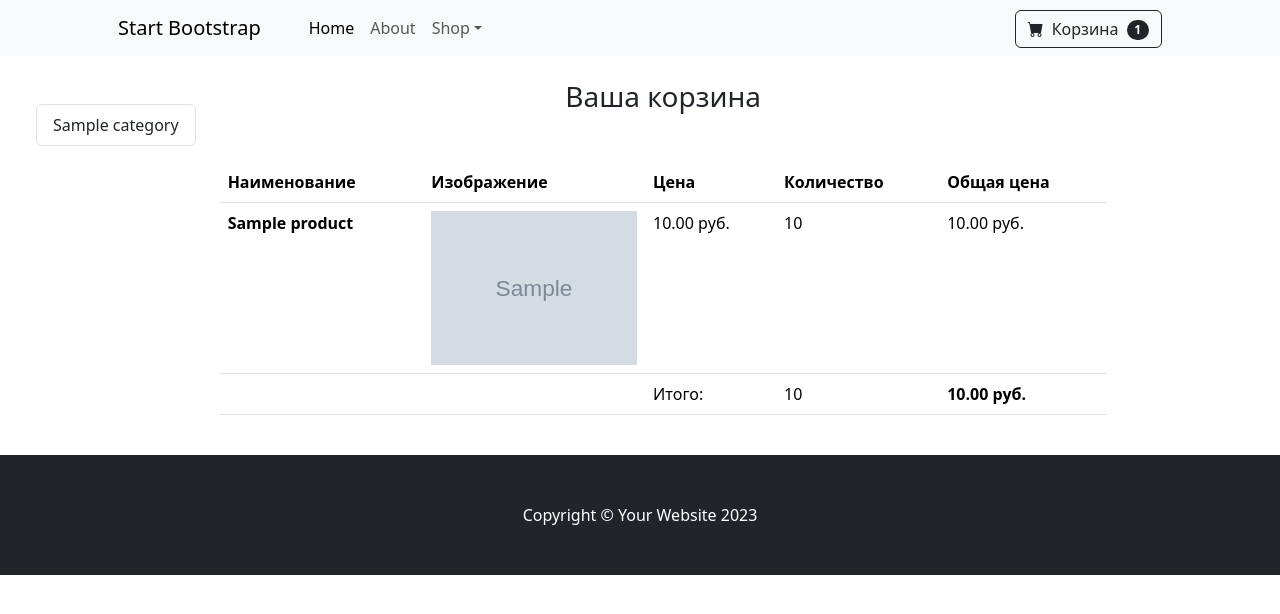
After one commit to ilmush/Shop, a Django app: page /cart/ in a window 1280 px wide. The commit adds this page. Shown: the top 614 px of the page. Run offline with Django 4.2, Linux system fonts and the light colour scheme; tables that the repository leaves empty hold one stand-in row (values such as "Sample post"); grey boxes marked "Sample" are stand-in pictures.

Commit message:
adding an item to the shopping cart

```diff
--- a/shop/shopApp/mixins.py
+++ b/shop/shopApp/mixins.py
@@ -1,6 +1,7 @@
+from django.views.generic import View
 from django.views.generic.detail import SingleObjectMixin
 
-from .models import Category
+from .models import Category, Customer, Cart
 
 
 class CategoryDetailMixin(SingleObjectMixin):
@@ -8,3 +9,22 @@ class CategoryDetailMixin(SingleObjectMixin):
         context = super().get_context_data(**kwargs)
         context['category'] = Category.objects.all()
         return context
+
+
+class CartMixin(View):
+    def dispatch(self, request, *args, **kwargs):
+        if request.user.is_authenticated:
+            customer = Customer.objects.filter(user=request.user).first()
+            if not customer:
+                customer = Customer.objects.create(
+                    user=request.user
+                )
+            cart = Cart.objects.filter(owner=customer, in_order=False).first()
+            if not cart:
+                cart = Cart.objects.create(owner=customer)
+        else:
+            cart = Cart.objects.filter(for_anonymous_user=True).first()
+            if not cart:
+                cart = Cart.objects.create(for_anonymous_user=True)
+        self.cart = cart
+        return super().dispatch(request, *args, **kwargs)
--- a/shop/shopApp/models.py
+++ b/shop/shopApp/models.py
@@ -36,30 +36,43 @@ class Product(models.Model):
 class CartProduct(models.Model):
     user = models.ForeignKey('Customer', verbose_name='Покупатель', on_delete=models.CASCADE)
     cart = models.ForeignKey('Cart', verbose_name='Корзина', on_delete=models.CASCADE, related_name='related_products')
-    products = models.ManyToManyField('Product', verbose_name='Продукты')
+    product = models.ForeignKey('Product', verbose_name='Продукты', on_delete=models.CASCADE)
     qty = models.PositiveIntegerField(default=1)
     final_price = models.DecimalField(max_digits=9, decimal_places=2, verbose_name='Общая цена')
 
     def __str__(self):
         return "Продукт {} (для корзины)".format(self.product.title)
 
+    def save(self, *args, **kwargs):
+        self.final_price = self.qty * self.product.price
+        super().save(*args, **kwargs)
+
 
 class Cart(models.Model):
-    owner = models.ForeignKey('Customer', verbose_name='Пользователь', on_delete=models.CASCADE)
+    owner = models.ForeignKey('Customer', null=True, verbose_name='Пользователь', on_delete=models.CASCADE)
     products = models.ManyToManyField(CartProduct, blank=True, related_name='related_cart')
     total_products = models.PositiveIntegerField(default=0)
-    final_price = models.DecimalField(max_digits=9, decimal_places=2, verbose_name='Сумма товаров')
+    final_price = models.DecimalField(max_digits=9, default=0, decimal_places=2, verbose_name='Сумма товаров')
     in_order = models.BooleanField(default=False)
     for_anonymous_user = models.BooleanField(default=False)
 
     def __str__(self):
         return str(self.id)
 
+    def save(self, *args, **kwargs):
+        cart_data = self.products.aggregate(models.Sum('final_price'), models.Count('id'))
+        if cart_data.get('final_price__sum'):
+            self.final_price = cart_data['final_price__sum']
+        else:
+            self.final_price = 0
+        self.total_products = cart_data['id__count']
+        super().save(*args, **kwargs)
+
 
 class Customer(models.Model):
     user = models.ForeignKey(User, verbose_name='Пользователь', on_delete=models.CASCADE)
-    phone = models.CharField(max_length=20, verbose_name='Номер телефона')
-    address = models.CharField(max_length=255, verbose_name='Адрес')
+    phone = models.CharField(max_length=20, verbose_name='Номер телефона', null=True, blank=True)
+    address = models.CharField(max_length=255, verbose_name='Адрес', null=True, blank=True)
 
     def __str__(self):
         return "Покупатель: {} {}".format(self.user.first_name, self.user.last_name)
--- a/shop/shopApp/templates/base.html
+++ b/shop/shopApp/templates/base.html
@@ -33,13 +33,11 @@
                             </ul>
                         </li>
                     </ul>
-                    <form class="d-flex">
-                        <button class="btn btn-outline-dark" type="submit">
-                            <i class="bi-cart-fill me-1"></i>
-                            Cart
-                            <span class="badge bg-dark text-white ms-1 rounded-pill">0</span>
-                        </button>
-                    </form>
+                    <a class="btn btn-outline-dark mt-auto" href="{% url 'cart' %}">
+                        <i class="bi-cart-fill me-1"></i>
+                        Корзина
+                        <span class="badge bg-dark text-white ms-1 rounded-pill">{{ cart.products.count }}</span>
+                    </a>
                 </div>
             </div>
         </nav>
--- /dev/null
+++ b/shop/shopApp/templates/cart.html
@@ -0,0 +1,34 @@
+{% extends 'base.html' %}
+
+{% block content %}
+<h3 class="text-center mt-55 mb-5">Ваша корзина {% if not cart.products.count %}пуста{% endif %} </h3>
+<table class="table">
+  <thead>
+    <tr>
+      <th scope="col">Наименование</th>
+      <th scope="col">Изображение</th>
+      <th scope="col">Цена</th>
+      <th scope="col">Количество</th>
+        <th scope="col">Общая цена</th>
+    </tr>
+  </thead>
+  <tbody>
+    {% for item in cart.products.all %}
+        <tr>
+          <th scope="row">{{ item.product.title }}</th>
+          <td class="w-25"><img class="card-img-top mb-5 mb-md-0" src="{{ item.product.image.url }}" /></td>
+          <td>{{ item.product.price }} руб.</td>
+          <td>{{ item.qty }}</td>
+            <td>{{ item.final_price }} руб.</td>
+        </tr>
+    {% endfor %}
+        <tr>
+          <td colspan="2"></td>
+          <td>Итого:</td>
+          <td>{{ cart.total_products }}</td>
+          <td><strong>{{ cart.final_price }} руб.</strong></td>
+        </tr>
+  </tbody>
+</table>
+
+{% endblock content %}
--- a/shop/shopApp/templates/product_detail.html
+++ b/shop/shopApp/templates/product_detail.html
@@ -27,10 +27,11 @@
 
                         <div class="d-flex">
                             <input class="form-control text-center me-3" id="inputQuantity" type="num" value="1" style="max-width: 3rem" />
-                            <button class="btn btn-outline-dark flex-shrink-0" type="button">
+
+                            <a class="btn btn-outline-dark flex-shrink-0" href="{% url 'add_to_cart' slug=products.slug %}">
                                 <i class="bi-cart-fill me-1"></i>
                                 Добавить в корзину
-                            </button>
+                            </a>
                         </div>
                     </div>
                 </div>
--- a/shop/shopApp/urls.py
+++ b/shop/shopApp/urls.py
@@ -1,10 +1,12 @@
 from django.urls import path
 
-from .views import BaseView, ProductDetailView, CategoryDetailView
+from .views import BaseView, ProductDetailView, CategoryDetailView, CartView, AddToCartView
 
 urlpatterns = [
     path('', BaseView.as_view(), name='base'),
     path('products/<str:slug>/', ProductDetailView.as_view(), name='product_detail'),
     path('category/<str:slug>/', CategoryDetailView.as_view(), name='category_detail'),
+    path('cart/', CartView.as_view(), name='cart'),
+    path('add-to-cart/<str:slug>/', AddToCartView.as_view(), name='add_to_cart')
 
 ]
--- a/shop/shopApp/views.py
+++ b/shop/shopApp/views.py
@@ -1,23 +1,25 @@
 from django.shortcuts import render
+from django.http import HttpResponseRedirect
 from django.views import View
 from django.views.generic import DetailView
 
 from .models import *
-from .mixins import CategoryDetailMixin
+from .mixins import CategoryDetailMixin, CartMixin
 
 
-class BaseView(View):
+class BaseView(CartMixin, View):
     def get(self, request, *args, **kwargs):
         category = Category.objects.all()
         products = Product.objects.all()
         context = {
             'category': category,
-            'products': products
+            'products': products,
+            'cart': self.cart
         }
         return render(request, 'base.html', context)
 
 
-class CategoryDetailView(CategoryDetailMixin, DetailView):
+class CategoryDetailView(CartMixin, CategoryDetailMixin, DetailView):
     model = Category
     queryset = Category.objects.all()
     context_object_name = 'category'
@@ -25,9 +27,32 @@ class CategoryDetailView(CategoryDetailMixin, DetailView):
     slug_url_kwarg = 'slug'
 
 
-class ProductDetailView(CategoryDetailMixin, DetailView):
+class ProductDetailView(CartMixin, CategoryDetailMixin, DetailView):
     model = Product
     queryset = Product.objects.all()
     context_object_name = 'products'
     template_name = 'product_detail.html'
     slug_url_kwarg = 'slug'
+
+
+class AddToCartView(CartMixin, View):
+    def get(self, request, *args, **kwargs):
+        product_slug = kwargs.get('slug')
+        product = Product.objects.get(slug=product_slug)
+        cart_product, created = CartProduct.objects.get_or_create(
+            user=self.cart.owner, cart=self.cart, product=product
+        )
+        if created:
+            self.cart.products.add(cart_product)
+        self.cart.save()
+        return HttpResponseRedirect('/cart/')
+
+
+class CartView(CartMixin, View):
+    def get(self, request, *args, **kwargs):
+        category = Category.objects.all()
+        context = {
+            'cart': self.cart,
+            'category': category
+        }
+        return render(request, 'cart.html', context)
```
Also changed, not shown: shop/shopApp/migrations/0002_cart_for_anonymous_user_cart_in_order.py (added).
